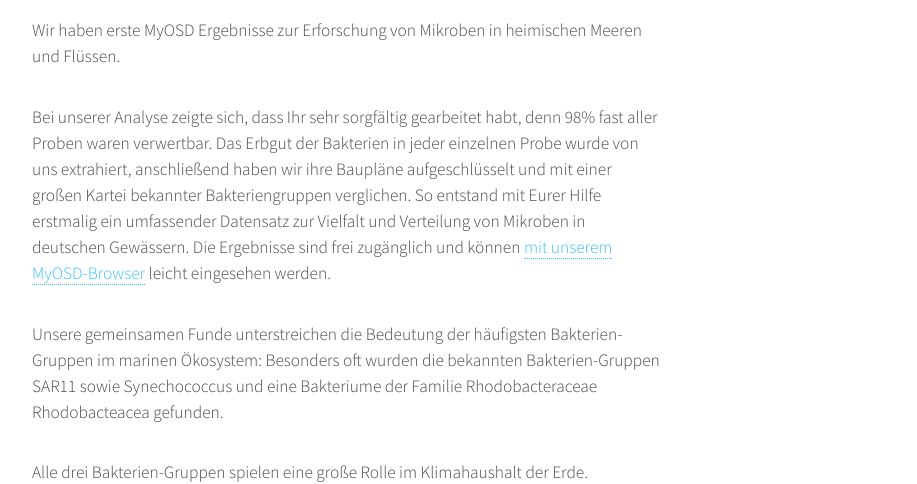
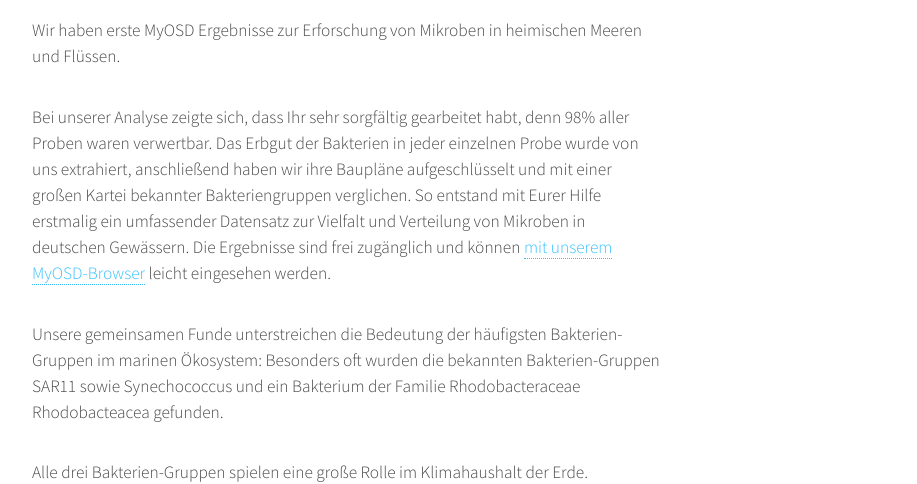
Before and after one commit to myosd/myosd.github.io, a Jekyll site: the page built from _posts/2017-08-15-triff-die-myosd-bakterien.md, in a window 1280 px wide and 900 px high, scrolled down 536 px. Shown: the part 154-638 px from the top of the window, without its empty margins (293-1210 px from the left). Built offline with Jekyll 4.4.1, drawn with Linux system fonts in a browser that asks for light colours.

Commit message:
Minor wording

```diff
--- a/_posts/2017-08-15-triff-die-myosd-bakterien.md
+++ b/_posts/2017-08-15-triff-die-myosd-bakterien.md
@@ -8,7 +8,7 @@ featured: /assets/images/myosd-video-3.png
 Wir haben erste MyOSD Ergebnisse zur Erforschung von Mikroben in heimischen Meeren und Flüssen.
 
 Bei unserer Analyse zeigte sich, dass Ihr sehr sorgfältig gearbeitet
- habt, denn 98% fast aller Proben waren verwertbar.
+ habt, denn 98% aller Proben waren verwertbar.
 Das Erbgut der Bakterien in jeder einzelnen Probe wurde von uns
 extrahiert, anschließend haben wir ihre Baupläne aufgeschlüsselt und mit einer großen Kartei bekannter
 Bakteriengruppen verglichen.
@@ -17,9 +17,9 @@ Mikroben in deutschen Gewässern.
 Die Ergebnisse sind frei zugänglich und können [mit unserem MyOSD-Browser](/ergebnisse/browser)
 leicht eingesehen werden.
 
- Unsere gemeinsamen Funde unterstreichen die Bedeutung der häufigsten Bakterien-Gruppen im marinen Ökosystem:
+Unsere gemeinsamen Funde unterstreichen die Bedeutung der häufigsten Bakterien-Gruppen im marinen Ökosystem:
  Besonders oft wurden die bekannten Bakterien-Gruppen SAR11 sowie Synechococcus
- und eine Bakteriume der Familie Rhodobacteraceae Rhodobacteacea  gefunden.
+ und ein Bakterium der Familie Rhodobacteraceae Rhodobacteacea gefunden.
 
 Alle drei Bakterien-Gruppen spielen eine große Rolle im Klimahaushalt der Erde.
 
```
